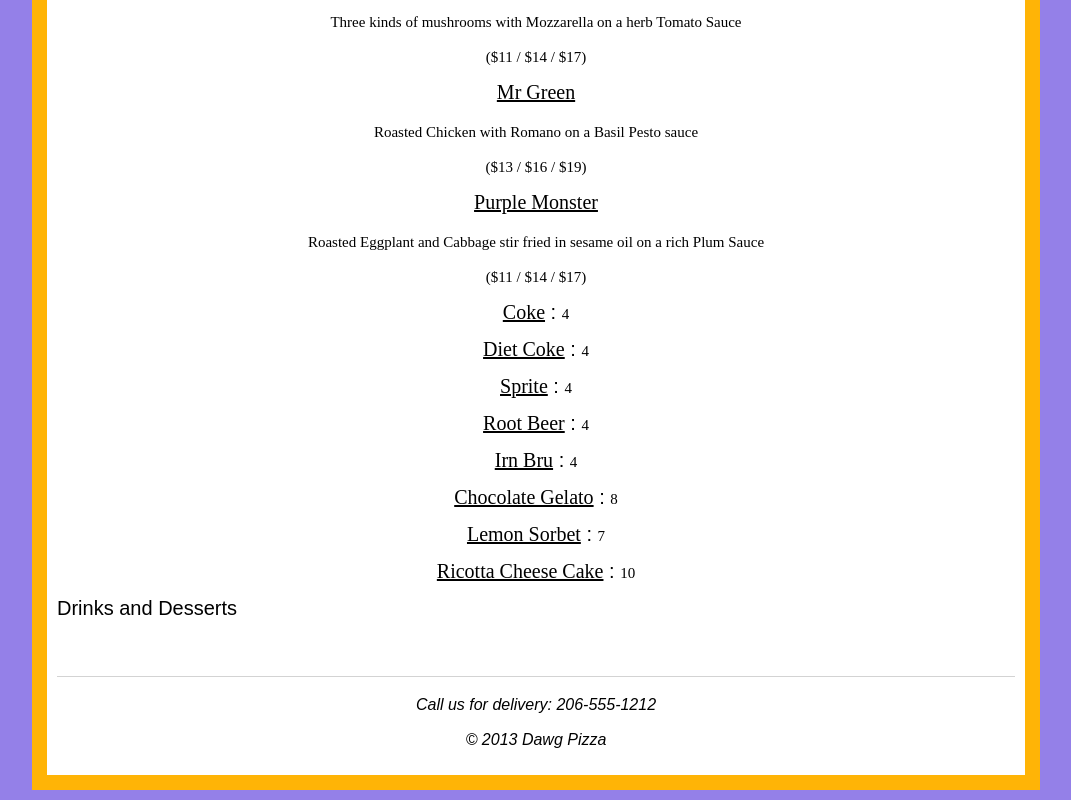
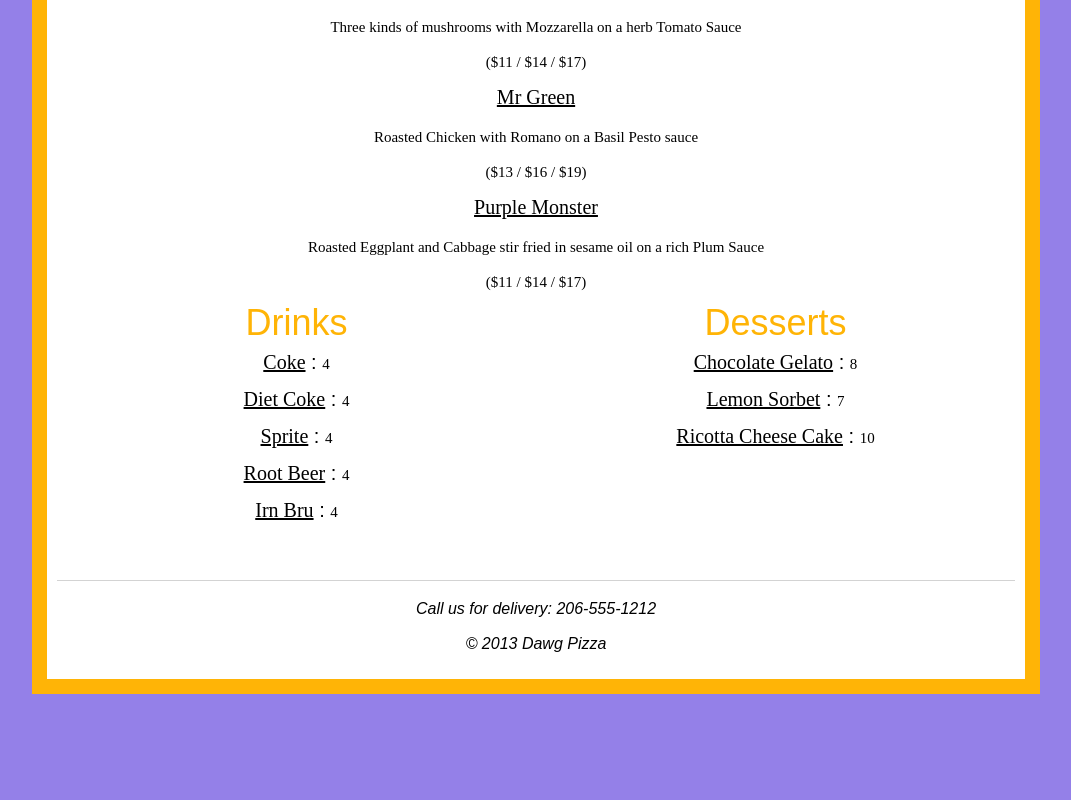
Before and after one commit to juliewiederhold/homework3, a plain HTML site: page menu.html in a window 1280 px wide. Shown: the part 1879-2679 px from the top of the page, without its empty margins (104-1175 px from the left). After the commit the page ends 2583 px from the top, so only its background shows below. Drawn offline with nearby package versions, Linux system fonts and the light colour scheme; a web font is replaced by a local one.

Commit message:
11/5 - Meets all HW requirements, change up photos though

```diff
--- a/css/styles.css
+++ b/css/styles.css
@@ -106,8 +106,6 @@ footer {
 	font-size: 180%;
 	color: #FFB406;
 	text-align: center;
-	margin-right: auto;
-	margin-left: auto;
 	margin: 5px;
 	font-family: 'Life Savers', sans-serif;
 }
@@ -125,6 +123,11 @@ footer {
 	margin-top: 50px;
 	float: left;
 	width: 33%;
+}
+
+.colMenu {
+	float:left;
+	width: 50%;
 }
 
 .row {
--- a/js/menu-input.js
+++ b/js/menu-input.js
@@ -12,7 +12,9 @@ function render(menu){
     var drinks;
     var dessert;
 
-    var content = $('.menu-content');
+    var pizzasContainer = $(".menu-content .pizzas");
+    var drinksContainer = $(".menu-content .drinks");
+    var dessertsContainer = $(".menu-content .dessert");
     for (idx = 0; idx < menu.pizzas.length; ++idx) {
         var clonePizza = templatePizza.clone();
 
@@ -24,7 +26,7 @@ function render(menu){
         clonePizza.find('.medium').html(pizza.prices[1]);
         clonePizza.find('.large').html(pizza.prices[2]);
 
-        content.append(clonePizza);
+        pizzasContainer.append(clonePizza);
         clonePizza.removeClass('template');
     }
 
@@ -35,7 +37,7 @@ function render(menu){
         cloneDrinks.find('.name').html(drinks.name);
         cloneDrinks.find('.price').html(drinks.price);
 
-        content.append(cloneDrinks);
+        drinksContainer.append(cloneDrinks);
         cloneDrinks.removeClass('template');
     }
 
@@ -46,7 +48,7 @@ function render(menu){
         cloneDessert.find('.name').html(dessert.name);
         cloneDessert.find('.price').html(dessert.price);
 
-        content.append(cloneDessert);
+        dessertsContainer.append(cloneDessert);
         cloneDessert.removeClass('template');
     }
 }
--- a/menu.html
+++ b/menu.html
@@ -34,10 +34,22 @@
 			<p class="note">All pizzas can be customized:</p>
 			<p class="note">Add a few ingredients, or take a few off for an extra $2.</p>
 
-			<p class=".menu-header">Pizzas</p>
 
  <!-- container for the generated menu  entries -->
-            <div class="menu-content"></div>
+            <div class="menu-content">
+            	<h2 class="menu-header">Pizzas</h2>
+            	<div class="pizzas"></div>
+
+            	<div class="colMenu">
+            		<h2 class="menu-header">Drinks</h2>
+            		<div class="drinks"></div>
+            	</div>
+            	<div class="colMenu">
+            		<h2 class="menu-header">Desserts</h2>
+            		<div class="dessert"></div>
+            	</div>
+            	<div class="row"></div>
+            </div>
 
             <!-- template card for each entry
              this will not be displayed, only used by code -->
@@ -54,7 +66,8 @@
                 </div>
             </div>
 
-            <h2 class=".menu-header">Drinks and Desserts</h2>
+
+
             <div class="template drinks-dessert">
                 <div class="type">
                 	<span class="name"></span> :
```
Also changed, not shown: index.html (+2 -2 lines).
